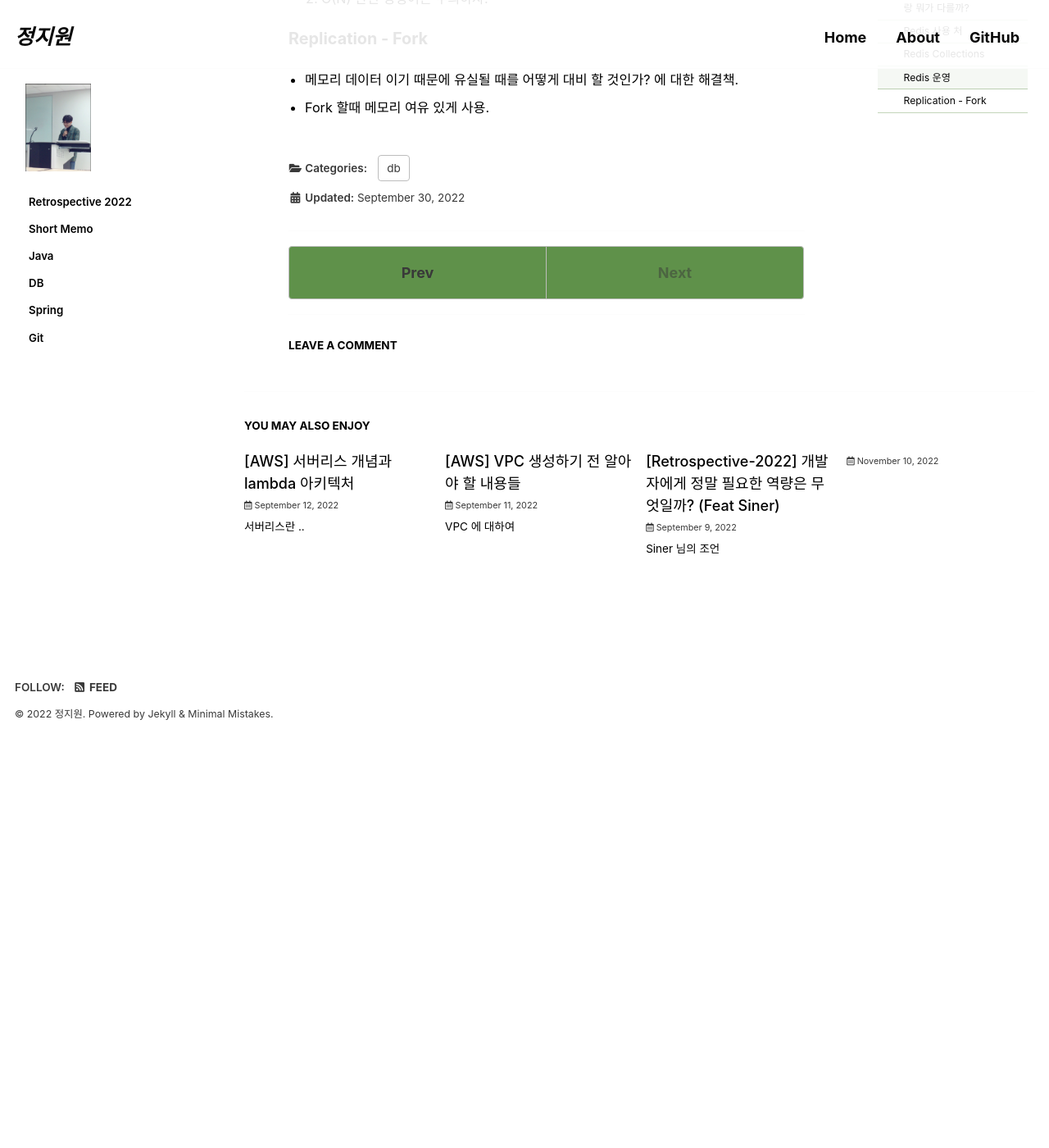
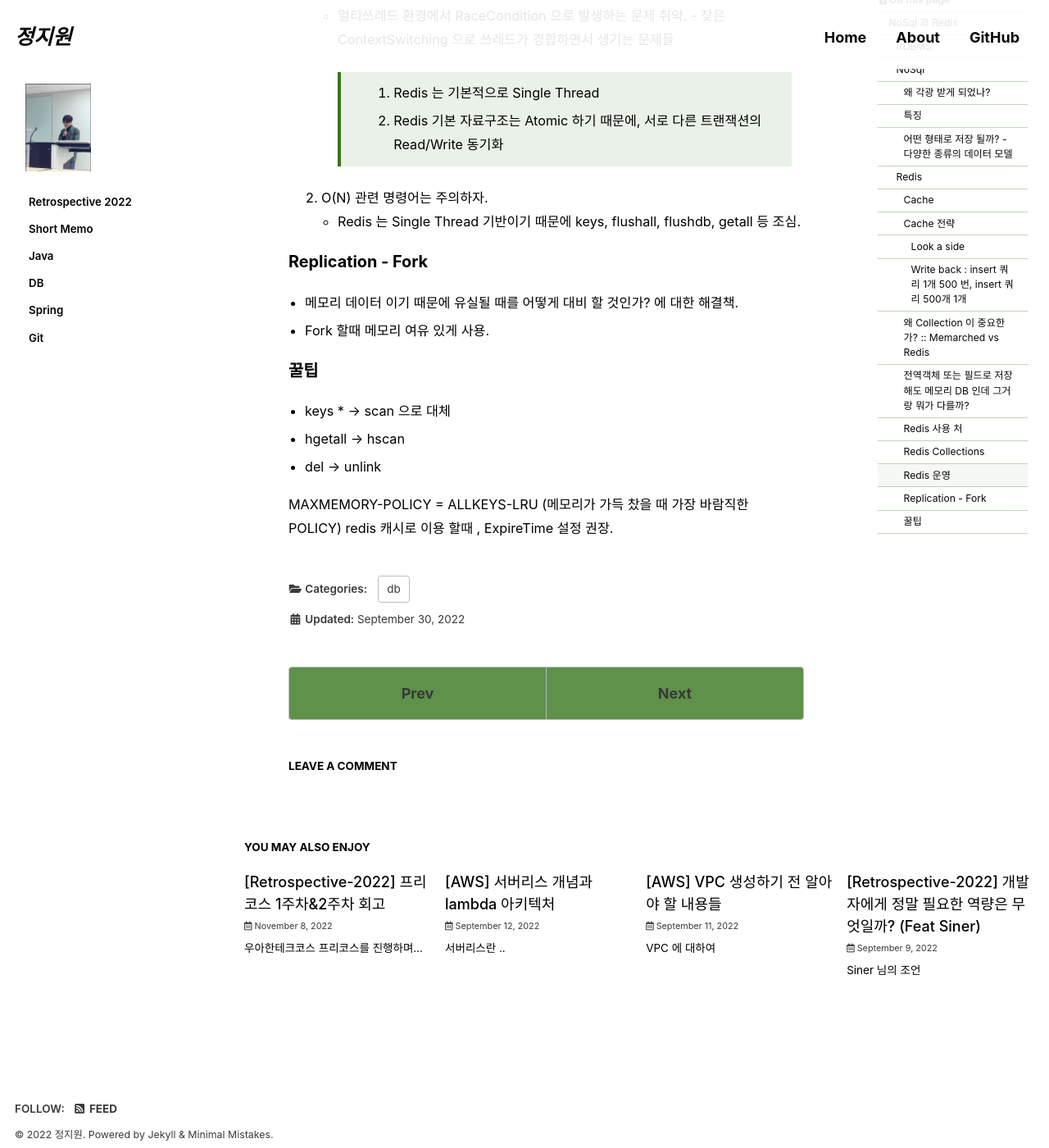
Before and after one commit to JIWEON-JEONG/JIWEON-JEONG.github.io, a Jekyll site: the page built from _posts/2022-09-30-[DB] Nosql 과 Redis.md, in a window 1280 px wide and 1400 px high, scrolled down 5336 px. Shown: the whole window at 82% size. Built offline with Jekyll 4.4.1, drawn with Linux system fonts in a browser that asks for light colours; cached includes are drawn as plain includes; some web fonts are replaced; comment, search, counter and statistics services are not loaded; before the commit the page ends 6254 px from its top, so only the background shows below that; some of the changed lines change nothing that is shown; some of the changed text lies outside the part shown.

Commit message:
feat : 프리코스 회고

```diff
--- a/_posts/2022-09-30-[DB] Nosql 과 Redis.md
+++ b/_posts/2022-09-30-[DB] Nosql 과 Redis.md
@@ -114,10 +114,15 @@
 ### Redis Collections
 - Strings (Key-Value) : 가장 많이씀.
 > 보통 prefix 붙임. key 값에 token:1234567
+>
+> 단순 증감 연산 효율 (연산 함수 제공)
 - List (LinkedList 와 유사)
+> Blocking 기능을 통해 이벤트 queue 구현 가능.
 - Set : 데이터가 있는지 없는지만 체크하는 용도 (특정 유저 follow 목록)
 - Sorted Set : 가장 많이 씀. - 랭킹에 따라 순서가 바뀌길 바란다면
 - Hash
+- Streams
+> 로그를 저장하기 가장 적절한 자료구조.
 
 :: 하나의 컬렉션에 너무 많은 아이템을 담으면 좋지 않음.
 > 10000개 이하 몇천개 수준으로 유지하는게 좋다.
@@ -132,7 +137,16 @@
 > 1. Redis 는 기본적으로 Single Thread
 > 2. Redis 기본 자료구조는 Atomic 하기 때문에, 서로 다른 트랜잭션의 Read/Write 동기화
 2. O(N) 관련 명령어는 주의하자.
+ - Redis 는 Single Thread 기반이기 때문에 keys, flushall, flushdb, getall 등 조심.
 
 ### Replication - Fork
 - 메모리 데이터 이기 때문에 유실될 때를 어떻게 대비 할 것인가? 에 대한 해결책.
 - Fork 할때 메모리 여유 있게 사용.
+
+### 꿀팁
+- keys * -> scan 으로 대체
+- hgetall -> hscan
+- del -> unlink
+
+MAXMEMORY-POLICY = ALLKEYS-LRU (메모리가 가득 찼을 때 가장 바람직한 POLICY)
+redis 캐시로 이용 할때 , ExpireTime 설정 권장.
--- /dev/null
+++ b/_posts/2022-11-10-[회고]-프리코스 1~2주차 회고.md
@@ -0,0 +1,50 @@
+---
+title: "[Retrospective-2022] 프리코스 1주차&2주차 회고"
+excerpt: "우아한테크코스 프리코스를 진행하며..."
+
+categories:
+  - Retrospective 2022
+tags:
+  - [Retrospective, Log]
+
+permalink: /retrospective-2022/3
+
+toc: true
+toc_sticky: true
+
+date: 2022-11-08
+last_modified_at: 2022-11-08
+---
+
+# 작성이유
+- 프리코스를 진행하면서 생각보다 많은 내용을 매주 얻고 있어서, 배운 내용과 깨달은 내용을 정리하고 자 함.
+
+---
+# 배운점
+## 기능별 커밋의 목적을 이해.
+요구사항을 충분히 이해하고, 프로그램을 어떻게 짤건지 설계하는 과정이 중요하다는 것은 모두 다 알지만,<br>
+실제로 설계 및 문제이해에 나는 충분히 시간을 쏟지 않고 있었다.<br>
+기능별 커밋은 요구사항을 충분히 읽고, 프로그램을 설계 하는것을 강제 하는 역할을 하였다.
+> 장점
+>
+> 기능 목록을 작성 하게 되면, 요구사항에 대해 충분한 이해를 가지고 코드를 작성 하게 된다.
+>
+> 구현해야 될 기능들을 정리해 놓으면 어떻게 설계할지 좀 더 윤곽이 잡힌다.
+
+물론 작성한 기능목록은 구현하면서 계속 바뀌고 있지만, 이런 습관을 들일수 있는 계기가 되었다.
+
+## Git 을 통한 협업
+매주 과제 PR 을 올리면서, 인상 깊었던 것이 2개가 있었다.
+1. 커밋 메세지
+커밋 메세지도 문단으로 남기는 것을 보고 인상깊었다.<br>
+해당 기능에 대한 부가적인 설명이나 상세설명을 써놓아도 좋겠다 라는 것을 느꼈다.
+2. 객체 의존도 사진 작성, 체크박스 활용
+어떤 분의 PR 을 보니 자신이 짠 코드의 객체 의존도가 표시된 사진과 기능들을 모두 체크박스 처리 하여 보다
+시각적으로 가독성 좋게 올리신 분이 있어서 굉장히 인상깊었다. 나도 이런부분은 벤치마킹하여 다음주 PR에 도입 해보려고 한다.
+
+## 추가적인 자잘한 팁
+- 예외적인 상황 테스트도 꼭 만들자.
+- 값을 하드코딩 하지말자. 지역변수 이용!
+- userList 같이 변수명에 자료형을 사용하지말자.
+- 메서드 분리 기준으로 자신만의 기준을 세우자. 예를 들어 메서드 15줄 언더로 작성 등..
+- 단위테스트는 작게 작게 만들자.
```
Also changed, not shown: 1 other file.
